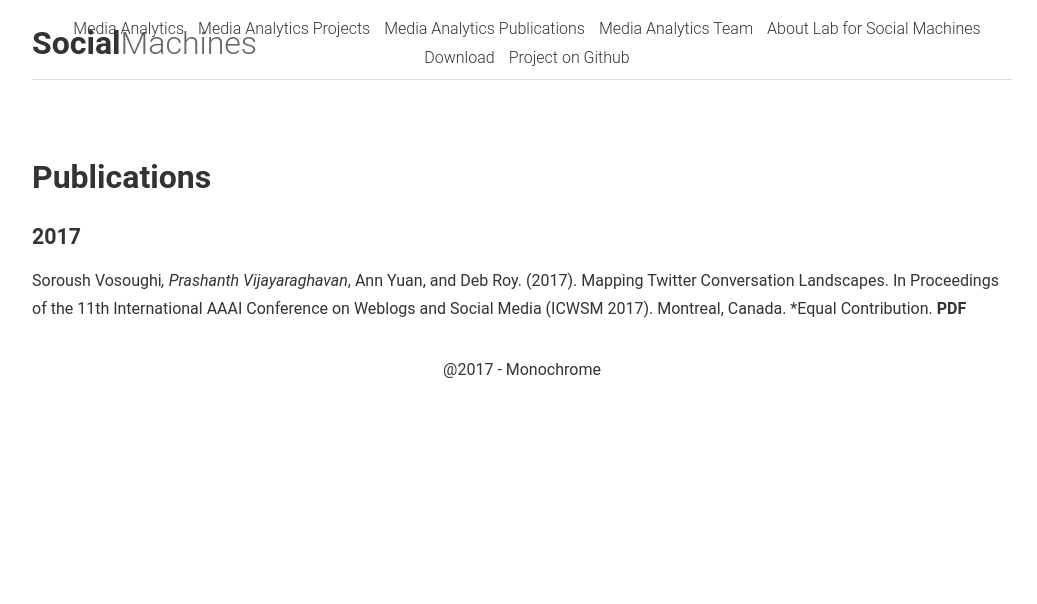
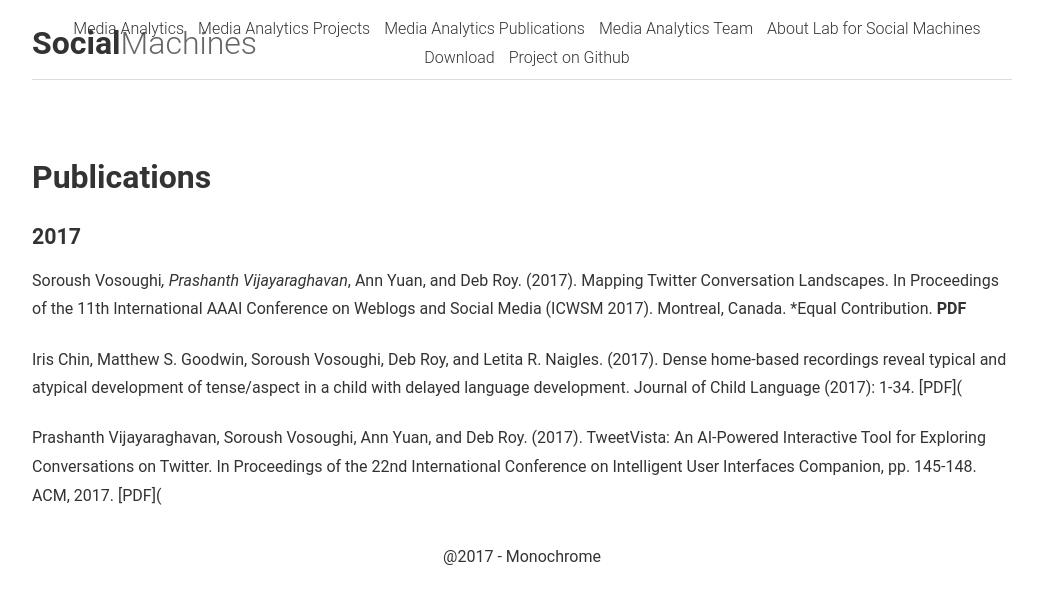
Before and after one commit to mit-ccc/social-machines.github.io, a Jekyll site: the page built from Media-Analytics/Publications.md, in a window 1280 px wide. Shown: the top 604 px of the page, without its empty margins (118-1155 px from the left). Built offline with Jekyll 4.4.1, drawn with Linux system fonts in a browser that asks for light colours.

Commit message:
Update Publications.md

```diff
--- a/Media-Analytics/Publications.md
+++ b/Media-Analytics/Publications.md
@@ -7,3 +7,9 @@
 
 ### 2017
 Soroush Vosoughi*, Prashanth Vijayaraghavan*, Ann Yuan, and Deb Roy. (2017). Mapping Twitter Conversation Landscapes. In Proceedings of the 11th International AAAI Conference on Weblogs and Social Media (ICWSM 2017). Montreal, Canada. *Equal Contribution. [PDF](/PDFs/ICWSM-2017.pdf)
+
+
+Iris Chin, Matthew S. Goodwin, Soroush Vosoughi, Deb Roy, and Letita R. Naigles. (2017). Dense home-based recordings reveal typical and atypical development of tense/aspect in a child with delayed language development. Journal of Child Language (2017): 1-34. [PDF](
+
+
+Prashanth Vijayaraghavan, Soroush Vosoughi, Ann Yuan, and Deb Roy. (2017). TweetVista: An AI-Powered Interactive Tool for Exploring Conversations on Twitter. In Proceedings of the 22nd International Conference on Intelligent User Interfaces Companion, pp. 145-148. ACM, 2017. [PDF](
```
